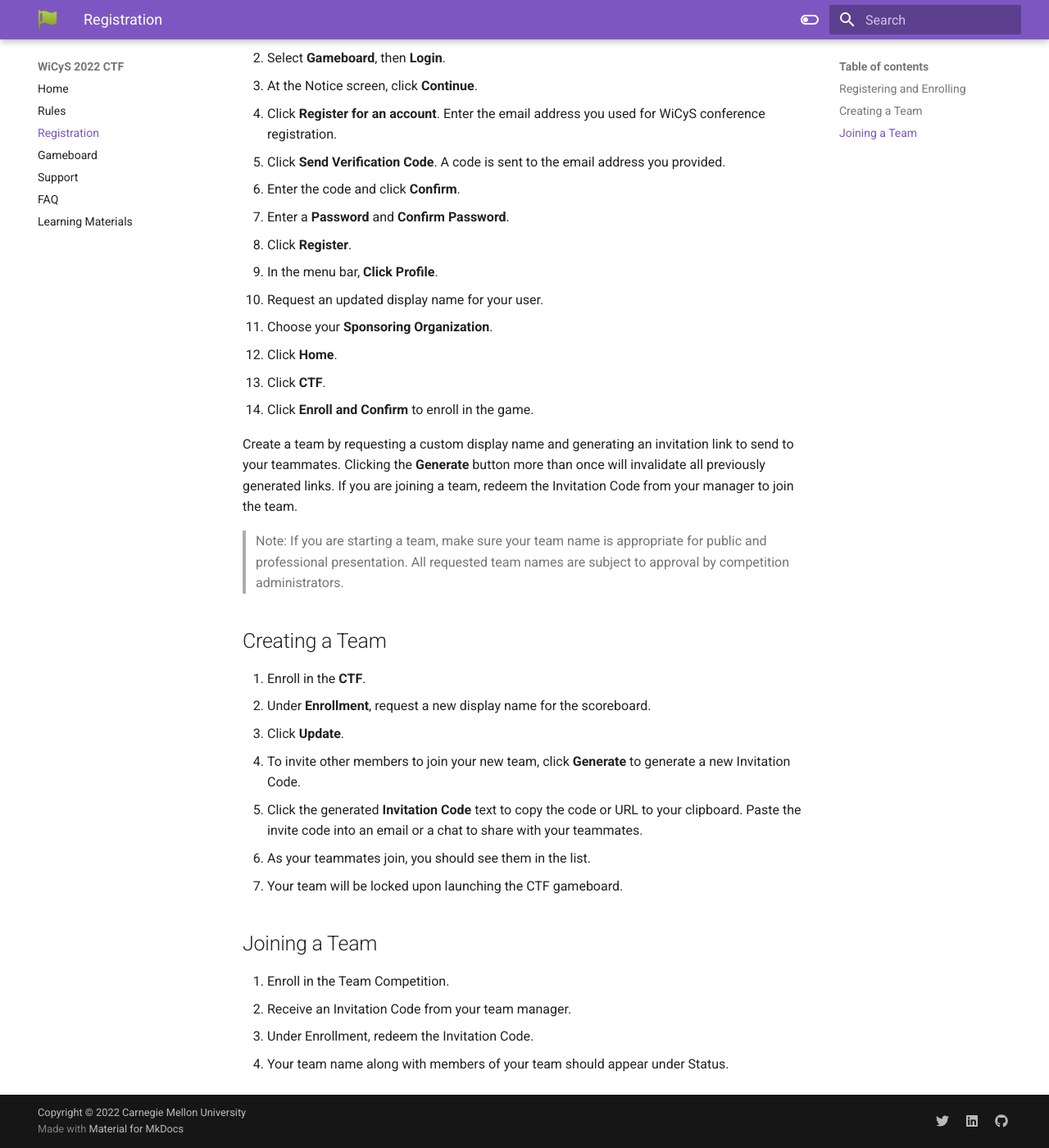
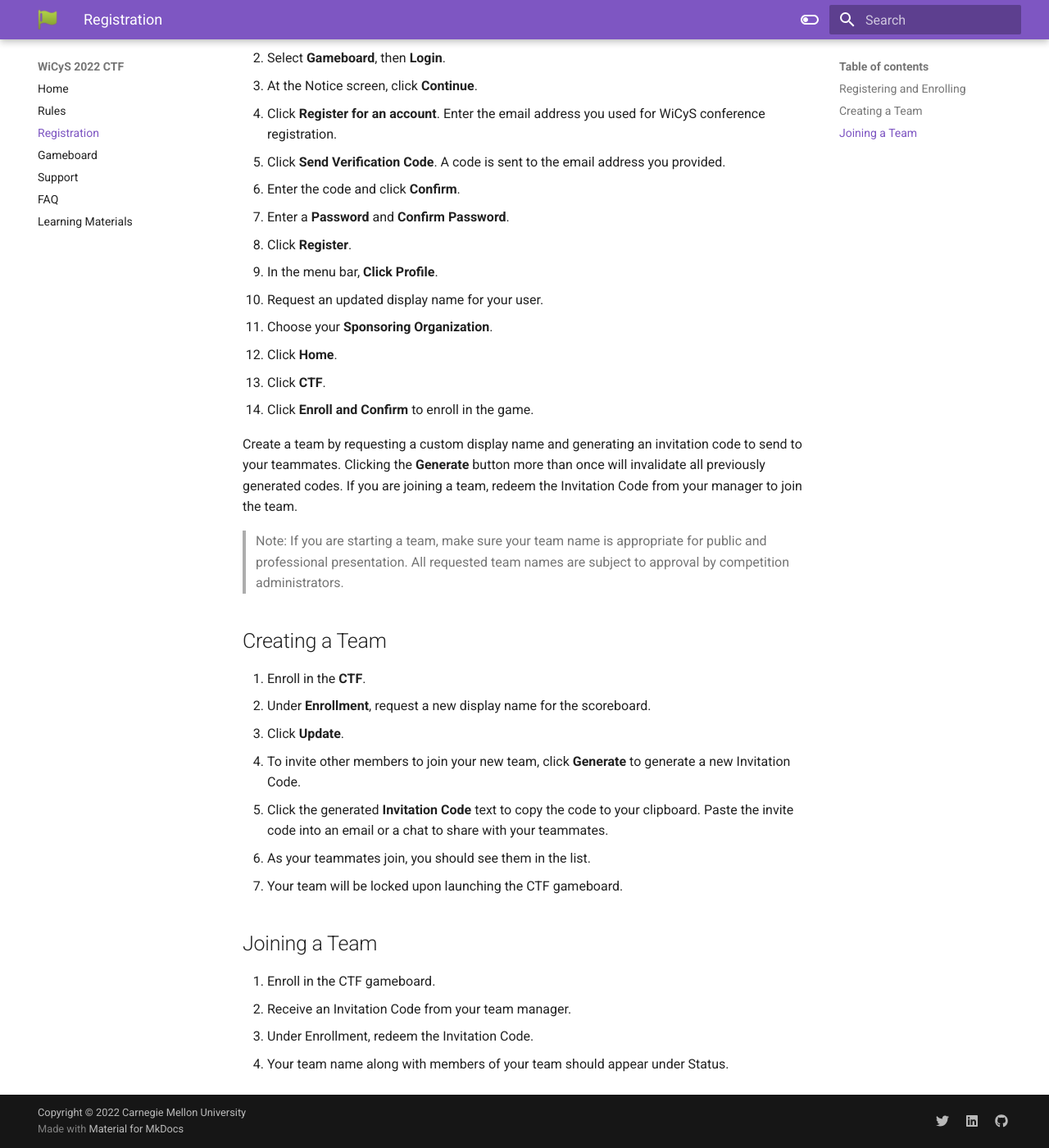
Before and after one commit to sei-mkaar/wictf-web, an MkDocs documentation site: the page built from docs/registration.md, in a window 1280 px wide and 1400 px high, scrolled down 297 px. Shown: the whole window at 82% size. Built offline with MkDocs 1.6.1 and Material for MkDocs 9.7.7, drawn with Linux system fonts in a browser that asks for light colours.

Commit message:
Update 'docs/registration.md'

```diff
--- a/docs/registration.md
+++ b/docs/registration.md
@@ -19,7 +19,7 @@
 14. Click **CTF**.
 15. Click **Enroll and Confirm** to enroll in the game.
 
-Create a team by requesting a custom display name and generating an invitation link to send to your teammates. Clicking the **Generate** button more than once will invalidate all previously generated links. If you are joining a team, redeem the Invitation Code from your manager to join the team.
+Create a team by requesting a custom display name and generating an invitation code to send to your teammates. Clicking the **Generate** button more than once will invalidate all previously generated codes. If you are joining a team, redeem the Invitation Code from your manager to join the team.
 
 >Note: If you are starting a team, make sure your team name is appropriate for public and professional presentation. All requested team names are subject to approval by competition administrators.
 
@@ -29,13 +29,13 @@
 2. Under **Enrollment**, request a new display name for the scoreboard.
 3. Click **Update**.
 4. To invite other members to join your new team, click **Generate** to generate a new Invitation Code.
-5. Click the generated **Invitation Code** text to copy the code or URL to your clipboard. Paste the invite code into an email or a chat to share with your teammates.
+5. Click the generated **Invitation Code** text to copy the code to your clipboard. Paste the invite code into an email or a chat to share with your teammates.
 6. As your teammates join, you should see them in the list.
 7. Your team will be locked upon launching the CTF gameboard.
 
 ## Joining a Team
 
-1. Enroll in the Team Competition.
+1. Enroll in the CTF gameboard.
 2. Receive an Invitation Code from your team manager.
 3. Under Enrollment, redeem the Invitation Code.
 4. Your team name along with members of your team should appear under Status.
```
